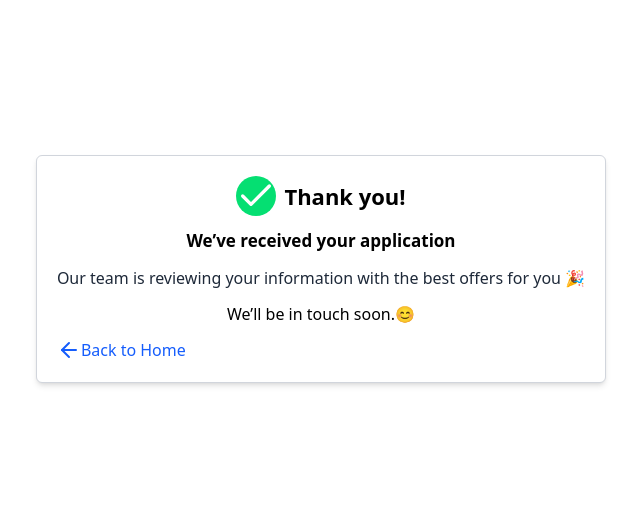
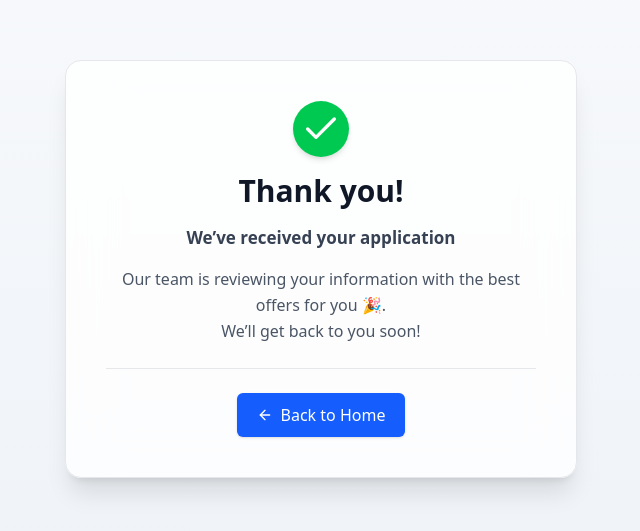
Before and after one commit to Ankit-Mishra2025/Lead_Tree_Group_Website, a React (Vite) app: page /successPage in a window 1280 px wide. Shown: the part 131-662 px from the top of the page, without its empty margins (319-959 px from the left). Built offline with nearby package versions, Linux system fonts and the light colour scheme.

Commit message:
Notification page fixed

```diff
--- a/src/Components/SubmitNotificationPage.jsx
+++ b/src/Components/SubmitNotificationPage.jsx
@@ -1,47 +1,59 @@
 import { ArrowLeft, Check } from "lucide-react";
 import React from "react";
-import { Link, useNavigate } from "react-router-dom";
+import { Link } from "react-router-dom";
 import { motion } from "framer-motion";
+
 const SubmitNotificationPage = () => {
-const navigate=useNavigate()
+  return (
+    <div className="w-full min-h-screen flex items-center justify-center p-3 bg-gradient-to-b from-[#f8fafc] to-[#eef2f7]">
+
+      <motion.div
+        initial={{ opacity: 0, y: -80 }}
+        animate={{ opacity: 1, y: 0 }}
+        transition={{ duration: 0.6, ease: "easeOut" }}
+      >
+        <div className="flex flex-col items-center justify-center gap-4 bg-white/80 backdrop-blur-xl shadow-xl border border-gray-200 rounded-2xl py-10 px-6 md:px-10 w-full max-w-lg">
 
 
+          <motion.div
+            initial={{ scale: 0 }}
+            animate={{ scale: 1 }}
+            transition={{ type: "spring", stiffness: 180, damping: 15 }}
+          >
+            <Check className="h-12 w-12 md:h-14 md:w-14 bg-green-500 text-white rounded-full p-2 shadow-md" />
+          </motion.div>
 
-  return (
-    <div className="w-full flex items-center justify-center flex-col min-h-screen p-5">
+          {/* Title */}
+          <h1 className="text-2xl md:text-3xl font-bold text-gray-900 text-center">
+            Thank you!
+          </h1>
 
- <motion.div
-        initial={{ opacity: 0, y: -80 }}     // page upar se aayega
-        animate={{ opacity: 1, y: 0 }}       // center me settle
-        transition={{ duration: 0.6, ease: "easeOut" }}
-      >
-<div className="flex flex-col bg-white shadow-md border border-gray-300 gap-3 py-8 px-3 md:p-5 items-center justify-center rounded-md  cursor-pointer">
-        <span className="flex w-full items-center justify-center gap-2 font-semibold md:text-[22px] text-[17px] ">
-          <Check
-            className="text-white font-extrabold md:h-10 md:w-10 h-6 w-6 rounded-full bg-green-400 "
-            size={25}
-          />{" "}
-          Thank you!
-        </span>
-        <h2 className="flex w-full items-center justify-center flex-col font-semibold text-[15px] md:text-[17px]">
-          {" "}
-          We’ve received your application
-        </h2>
-        <span className="text-gray-800 text-[14px] md:text-[16px]">
-          Our team is reviewing your information with the best offers for you 🎉
-        </span>
-        <span>We’ll be in touch soon.😊</span>
-        <div className="w-full flex items-center justify-between">
-          <Link to="/" className="text-blue-600 flex items-center justify-center cursor-pointer  ">
-            <ArrowLeft /> Back to Home
+          {/* Subtitle */}
+          <p className="text-gray-700 text-center text-[15px] md:text-[17px] font-semibold">
+            We’ve received your application
+          </p>
+
+          {/* Message */}
+          <p className="text-gray-600 text-center text-[14px] md:text-[16px] leading-relaxed">
+            Our team is reviewing your information with the best offers for you 🎉.
+            <br />
+
+            We’ll get back to you soon!
+          </p>
+
+          {/* Divider */}
+          <div className="h-[1px] w-full bg-gray-200 my-2"></div>
+
+          {/* CTA Button */}
+          <Link
+            to="/"
+            className="flex items-center gap-2 px-5 py-2.5 bg-blue-600 hover:bg-blue-700 transition text-white rounded-md shadow-sm font-medium"
+          >
+            <ArrowLeft className="h-4 w-4" />
+            Back to Home
           </Link>
         </div>
-      </div>
-
-</motion.div>
-
-
-
+      </motion.div>
 
     </div>
   );
```
Also changed, not shown: src/App.jsx (line endings or trailing spaces).
